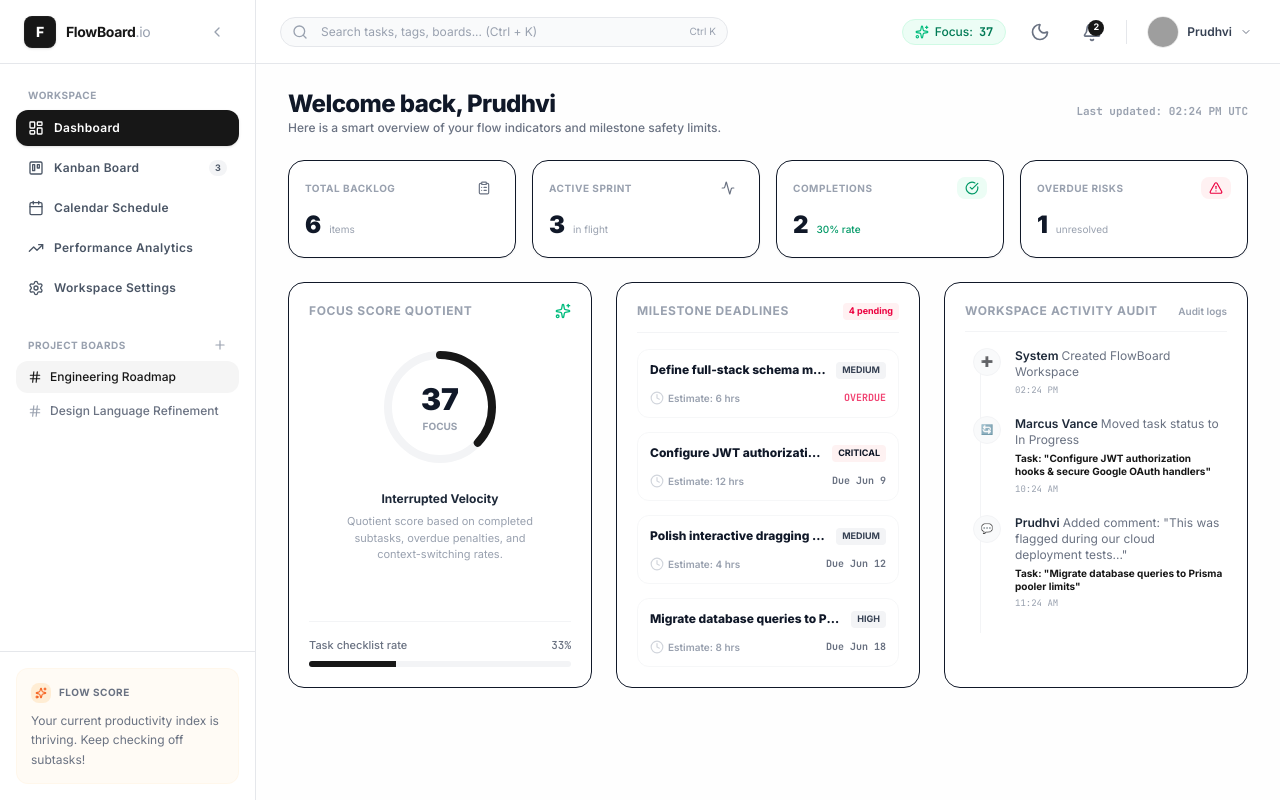
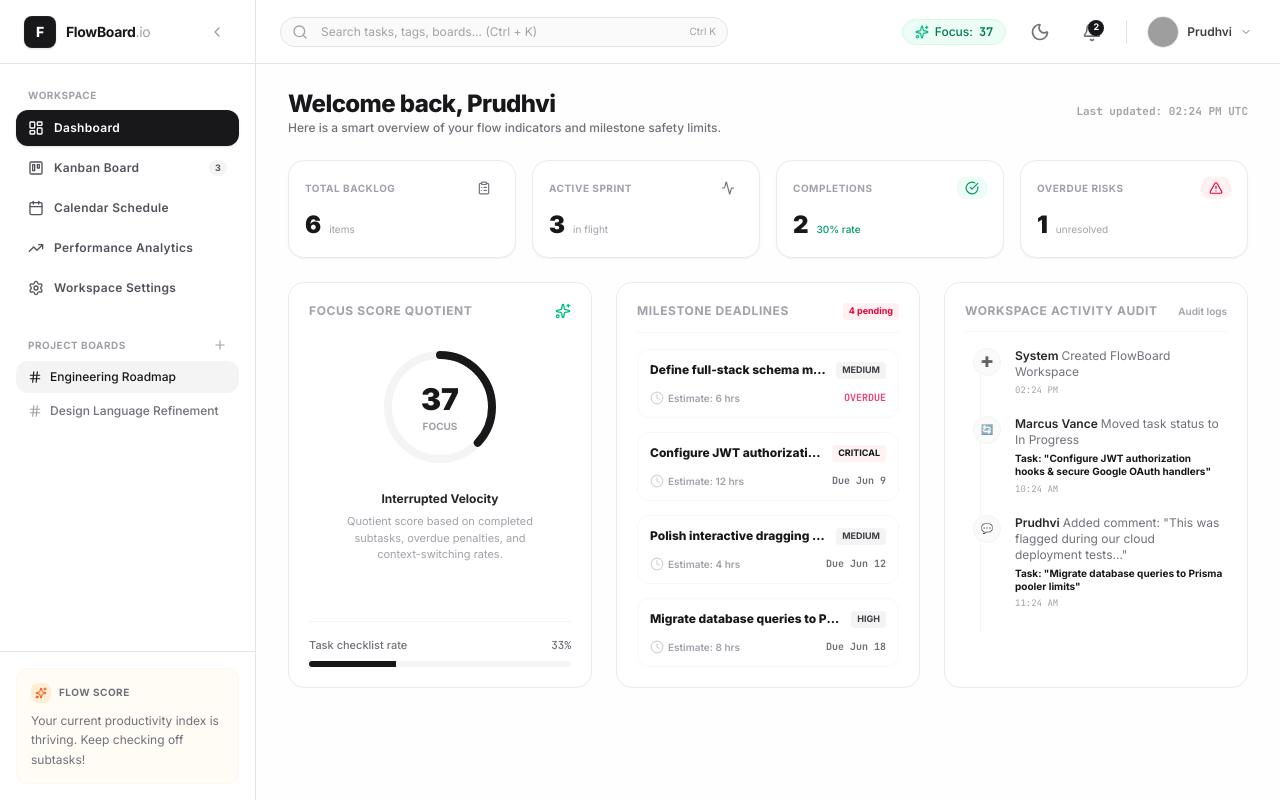
Before and after one commit to Prudvi0006/Flowboard, a React (Vite) app: page / in a window 1280 px wide. Built offline with nearby package versions, Linux system fonts and the light colour scheme; grey boxes are pictures that could not be loaded.

Commit message:
Implement dynamic grayscale accent color themes globally

```diff
--- a/src/index.css
+++ b/src/index.css
@@ -11,6 +11,215 @@
 @theme {
   --font-sans: "Inter", ui-sans-serif, system-ui, sans-serif;
   --font-mono: "JetBrains Mono", ui-monospace, SFMono-Regular, monospace;
+
+  --color-gray-50: var(--gray-50);
+  --color-gray-100: var(--gray-100);
+  --color-gray-150: var(--gray-150);
+  --color-gray-200: var(--gray-200);
+  --color-gray-250: var(--gray-250);
+  --color-gray-300: var(--gray-300);
+  --color-gray-400: var(--gray-400);
+  --color-gray-450: var(--gray-450);
+  --color-gray-500: var(--gray-500);
+  --color-gray-600: var(--gray-600);
+  --color-gray-700: var(--gray-700);
+  --color-gray-750: var(--gray-750);
+  --color-gray-800: var(--gray-800);
+  --color-gray-900: var(--gray-900);
+  --color-gray-950: var(--gray-950);
+
+  --color-neutral-50: var(--neutral-50);
+  --color-neutral-100: var(--neutral-100);
+  --color-neutral-150: var(--neutral-150);
+  --color-neutral-200: var(--neutral-200);
+  --color-neutral-250: var(--neutral-250);
+  --color-neutral-300: var(--neutral-300);
+  --color-neutral-400: var(--neutral-400);
+  --color-neutral-450: var(--neutral-450);
+  --color-neutral-500: var(--neutral-500);
+  --color-neutral-600: var(--neutral-600);
+  --color-neutral-700: var(--neutral-700);
+  --color-neutral-800: var(--neutral-800);
+  --color-neutral-850: var(--neutral-850);
+  --color-neutral-900: var(--neutral-900);
+  --color-neutral-955: var(--neutral-955);
+  --color-neutral-950: var(--neutral-950);
+}
+
+:root {
+  /* Default Zinc */
+  --gray-50: #fafafa;
+  --gray-100: #f4f4f5;
+  --gray-150: #ebebeb;
+  --gray-200: #e4e4e7;
+  --gray-250: #d4d4d8;
+  --gray-300: #d4d4d8;
+  --gray-400: #a1a1aa;
+  --gray-450: #71717a;
+  --gray-500: #71717a;
+  --gray-600: #52525b;
+  --gray-700: #3f3f46;
+  --gray-750: #27272a;
+  --gray-800: #27272a;
+  --gray-900: #18181b;
+  --gray-950: #09090b;
+
+  --neutral-50: #fafafa;
+  --neutral-100: #f4f4f5;
+  --neutral-150: #ebebeb;
+  --neutral-200: #e4e4e7;
+  --neutral-250: #d4d4d8;
+  --neutral-300: #d4d4d8;
+  --neutral-400: #a1a1aa;
+  --neutral-450: #71717a;
+  --neutral-500: #71717a;
+  --neutral-600: #52525b;
+  --neutral-700: #3f3f46;
+  --neutral-800: #27272a;
+  --neutral-850: #18181b;
+  --neutral-900: #18181b;
+  --neutral-955: #0f0f11;
+  --neutral-950: #09090b;
+}
+
+.theme-zinc {
+  --gray-50: #fafafa;
+  --gray-100: #f4f4f5;
+  --gray-150: #ebebeb;
+  --gray-200: #e4e4e7;
+  --gray-250: #d4d4d8;
+  --gray-300: #d4d4d8;
+  --gray-400: #a1a1aa;
+  --gray-450: #71717a;
+  --gray-500: #71717a;
+  --gray-600: #52525b;
+  --gray-700: #3f3f46;
+  --gray-750: #27272a;
+  --gray-800: #27272a;
+  --gray-900: #18181b;
+  --gray-950: #09090b;
+
+  --neutral-50: #fafafa;
+  --neutral-100: #f4f4f5;
+  --neutral-150: #ebebeb;
+  --neutral-200: #e4e4e7;
+  --neutral-250: #d4d4d8;
+  --neutral-300: #d4d4d8;
+  --neutral-400: #a1a1aa;
+  --neutral-450: #71717a;
+  --neutral-500: #71717a;
+  --neutral-600: #52525b;
+  --neutral-700: #3f3f46;
+  --neutral-800: #27272a;
+  --neutral-850: #18181b;
+  --neutral-900: #18181b;
+  --neutral-955: #0f0f11;
+  --neutral-950: #09090b;
+}
+
+.theme-slate {
+  --gray-50: #f8fafc;
+  --gray-100: #f1f5f9;
+  --gray-150: #e2e8f0;
+  --gray-200: #e2e8f0;
+  --gray-250: #cbd5e1;
+  --gray-300: #cbd5e1;
+  --gray-400: #94a3b8;
+  --gray-450: #64748b;
+  --gray-500: #64748b;
+  --gray-600: #475569;
+  --gray-700: #334155;
+  --gray-750: #1e293b;
+  --gray-800: #1e293b;
+  --gray-900: #0f172a;
+  --gray-950: #020617;
+
+  --neutral-50: #f8fafc;
+  --neutral-100: #f1f5f9;
+  --neutral-150: #e2e8f0;
+  --neutral-200: #e2e8f0;
+  --neutral-250: #cbd5e1;
+  --neutral-300: #cbd5e1;
+  --neutral-400: #94a3b8;
+  --neutral-450: #64748b;
+  --neutral-500: #64748b;
+  --neutral-600: #475569;
+  --neutral-700: #334155;
+  --neutral-800: #1e293b;
+  --neutral-850: #0f172a;
+  --neutral-900: #0f172a;
+  --neutral-955: #0a0e1a;
+  --neutral-950: #020617;
+}
+
+.theme-stone {
+  --gray-50: #fafaf9;
+  --gray-100: #f5f5f4;
+  --gray-150: #e7e5e4;
+  --gray-200: #e7e5e4;
+  --gray-250: #d6d3d1;
+  --gray-300: #d6d3d1;
+  --gray-400: #a8a29e;
+  --gray-450: #78716c;
+  --gray-500: #78716c;
+  --gray-600: #57534e;
+  --gray-700: #44403c;
+  --gray-750: #292524;
+  --gray-800: #292524;
+  --gray-900: #1c1917;
+  --gray-950: #0c0a09;
+
+  --neutral-50: #fafaf9;
+  --neutral-100: #f5f5f4;
+  --neutral-150: #e7e5e4;
+  --neutral-200: #e7e5e4;
+  --neutral-250: #d6d3d1;
+  --neutral-300: #d6d3d1;
+  --neutral-400: #a8a29e;
+  --neutral-450: #78716c;
+  --neutral-500: #78716c;
+  --neutral-600: #57534e;
+  --neutral-700: #44403c;
+  --neutral-800: #292524;
+  --neutral-850: #1c1917;
+  --neutral-900: #1c1917;
+  --neutral-955: #110f0e;
+  --neutral-950: #0c0a09;
+}
+
+.theme-neutral {
+  --gray-50: #fafafa;
+  --gray-100: #f5f5f5;
+  --gray-150: #e5e5e5;
+  --gray-200: #e5e5e5;
+  --gray-250: #d4d4d4;
+  --gray-300: #d4d4d4;
+  --gray-400: #a3a3a3;
+  --gray-450: #737373;
+  --gray-500: #737373;
+  --gray-600: #525252;
+  --gray-700: #404040;
+  --gray-750: #262626;
+  --gray-800: #262626;
+  --gray-900: #171717;
+  --gray-950: #0a0a0a;
+
+  --neutral-50: #fafafa;
+  --neutral-100: #f5f5f5;
+  --neutral-150: #e5e5e5;
+  --neutral-200: #e5e5e5;
+  --neutral-250: #d4d4d4;
+  --neutral-300: #d4d4d4;
+  --neutral-400: #a3a3a3;
+  --neutral-450: #737373;
+  --neutral-500: #737373;
+  --neutral-600: #525252;
+  --neutral-700: #404040;
+  --neutral-800: #262626;
+  --neutral-850: #171717;
+  --neutral-900: #171717;
+  --neutral-955: #0f0f0f;
+  --neutral-950: #0a0a0a;
 }
 
 /* Custom Slide Right Drawer Animations */
--- a/src/store/flowStore.tsx
+++ b/src/store/flowStore.tsx
@@ -321,6 +321,14 @@ export const FlowStoreProvider: React.FC<{ children: React.ReactNode }> = ({ chi
   useEffect(() => {
     localStorage.setItem('fb_user', user ? JSON.stringify(user) : '');
   }, [user]);
+
+  useEffect(() => {
+    const root = window.document.documentElement;
+    const themes = ['theme-zinc', 'theme-slate', 'theme-stone', 'theme-neutral'];
+    themes.forEach(t => root.classList.remove(t));
+    const accent = user?.grayAccent || 'zinc';
+    root.classList.add(`theme-${accent}`);
+  }, [user?.grayAccent]);
 
   useEffect(() => {
     localStorage.setItem('fb_active_tab', activeTab);
```
Also changed, not shown: 1 other file (tests, documents, lock files or other folders).
